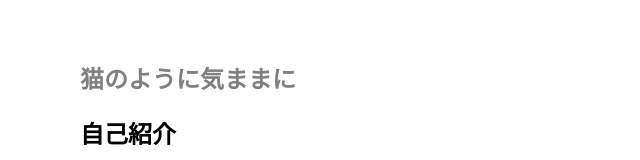
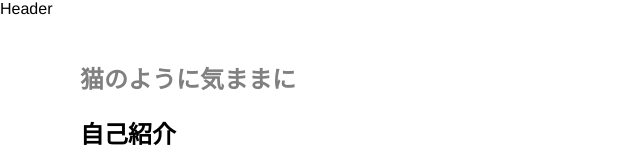
Before and after one commit to O-natsu/portfolio, a Next.js app: page / in a window 1280 px wide. Shown: the top 160 px of the page, without its empty margins (0-640 px from the left). Built offline with nearby package versions, Linux system fonts and the light colour scheme.

Commit message:
chore: update Header Component

```diff
--- a/components/Header/index.tsx
+++ b/components/Header/index.tsx
@@ -2,14 +2,14 @@ import React from "react";
 import styled from "@emotion/styled";
 
 interface Props {
-  link: {
-    to: string;
-    name: string;
-  };
+  // link: {
+  //   to: string;
+  //   name: string;
+  // };
 }
 
-export const Header = React.memo((props) => {
-  return <HeaderBase></HeaderBase>;
+export const Header = React.memo(() => {
+  return <HeaderBase>{'Header'}</HeaderBase>;
 });
 
 const HeaderBase = styled.header`
```
